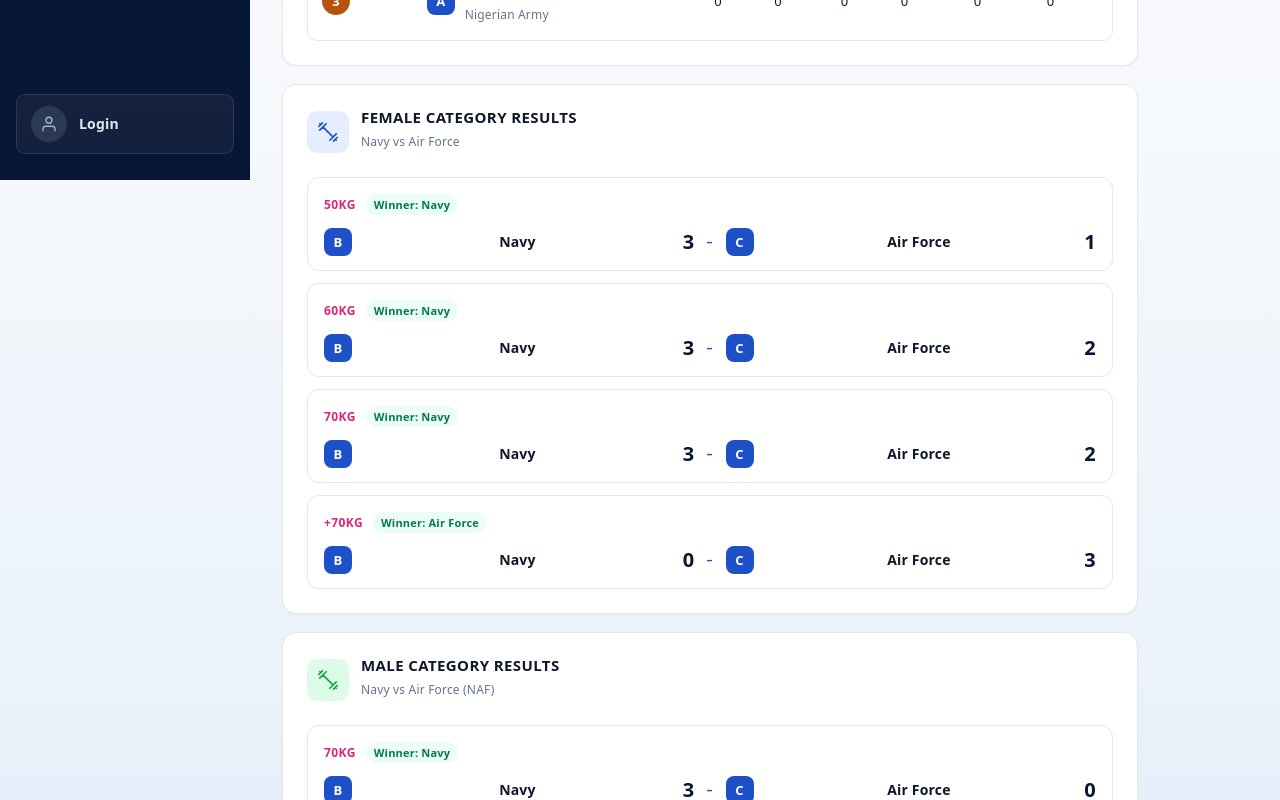
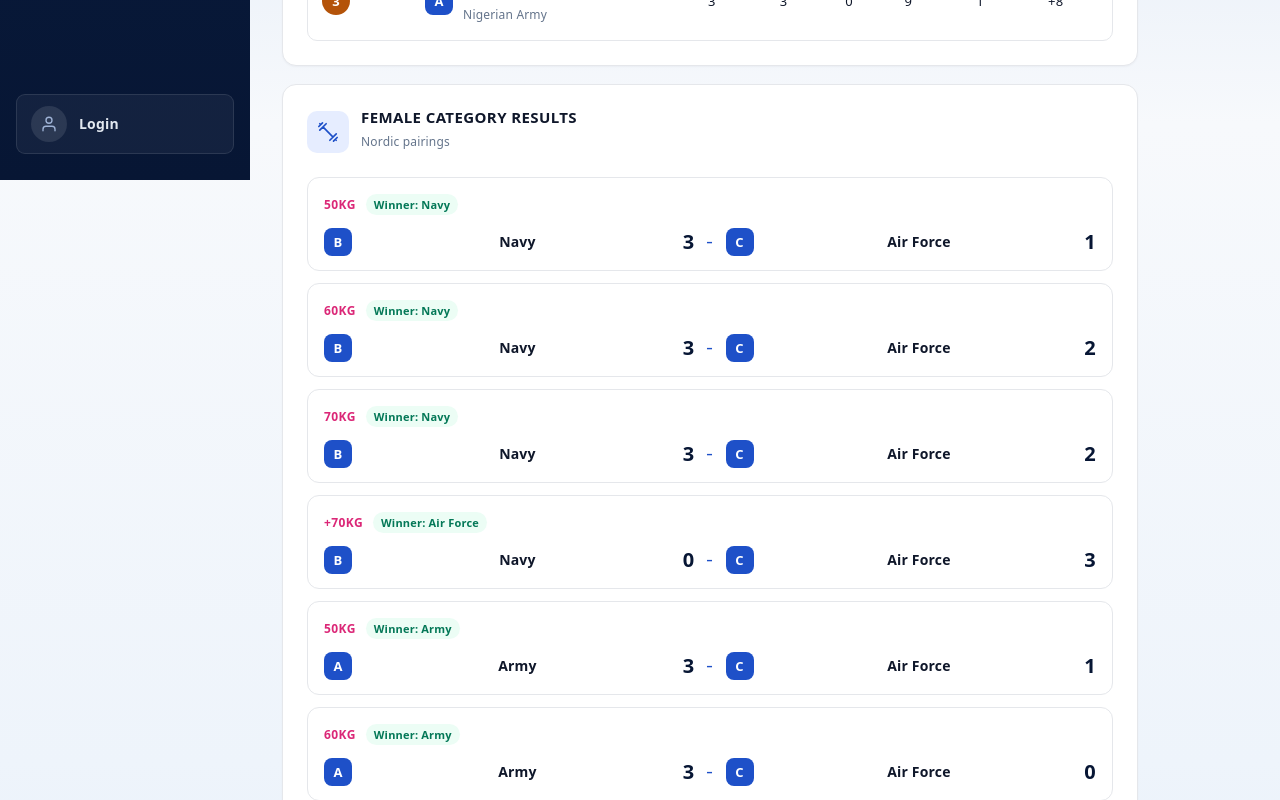
Before and after one commit to geekelo/naval_wrestle_pulse, a React (Vite) app: page /leaderboard in a window 1280 px wide. Shown: the part 620-1420 px from the top of the page. Built offline with nearby package versions, Linux system fonts and the light colour scheme.

Commit message:
Refactor competition results handling: update FEMALE_RESULTS to include Nordic pairings, implement resultSides, resultKey, and resultWinner functions for better score management, and adjust Leaderboard and MatchFixtures components to utilize these new functions for displaying results.

```diff
--- a/src/data/competition.js
+++ b/src/data/competition.js
@@ -26,12 +26,17 @@
   'Departure',
 ]
 
-/** Female category results: Navy (B) vs Air Force (C) */
+/** Female category results (Nordic pairings) */
 export const FEMALE_RESULTS = [
+  // Navy vs Air Force
   { weight: '50kg', scores: { B: 3, C: 1 } },
   { weight: '60kg', scores: { B: 3, C: 2 } },
   { weight: '70kg', scores: { B: 3, C: 2 } },
   { weight: '+70kg', scores: { B: 0, C: 3 } },
+  // Army vs Air Force
+  { weight: '50kg', scores: { A: 3, C: 1 } },
+  { weight: '60kg', scores: { A: 3, C: 0 } },
+  { weight: '70kg', scores: { A: 3, C: 0 } },
 ]
 
 /** Male category results: Navy (B) vs Air Force / NAF (C) */
@@ -48,6 +53,27 @@
 
 export function teamShort(code) {
   return TEAMS.find((t) => t.code === code)?.short || code
+}
+
+export function resultSides(scores) {
+  const entries = Object.entries(scores || {})
+  if (entries.length < 2) return null
+  const [[left, leftScore], [right, rightScore]] = entries
+  return { left, leftScore, right, rightScore }
+}
+
+export function resultKey(row) {
+  const sides = resultSides(row.scores)
+  if (!sides) return row.weight
+  return `${row.weight}-${sides.left}-${sides.right}`
+}
+
+export function resultWinner(scores) {
+  const sides = resultSides(scores)
+  if (!sides) return null
+  if (sides.leftScore > sides.rightScore) return sides.left
+  if (sides.rightScore > sides.leftScore) return sides.right
+  return null
 }
 
 /** Build overall standings from category results (wins + points for/against). */
--- a/src/pages/Leaderboard.jsx
+++ b/src/pages/Leaderboard.jsx
@@ -5,6 +5,9 @@
   MALE_RESULTS,
   buildStandings,
   teamShort,
+  resultSides,
+  resultKey,
+  resultWinner,
 } from '../data/competition.js'
 import navyLogo from '../assets/nigerian-navy-logo.png'
 import eventLogo from '../assets/beach_wrestling_challenge_logo.png'
@@ -144,17 +147,17 @@
               <span className="reg-card-icon blue">{icon.matches}</span>
               <div>
                 <h2>FEMALE CATEGORY RESULTS</h2>
-                <p>Navy vs Air Force</p>
+                <p>Nordic pairings</p>
               </div>
             </div>
 
             <div className="fx-results">
               {FEMALE_RESULTS.map((r) => {
-                const navy = r.scores.B
-                const air = r.scores.C
-                const winner = navy > air ? 'B' : air > navy ? 'C' : null
+                const sides = resultSides(r.scores)
+                if (!sides) return null
+                const winner = resultWinner(r.scores)
                 return (
-                  <div className="fx-result" key={r.weight}>
+                  <div className="fx-result" key={resultKey(r)}>
                     <div className="fx-result-weight">
                       {r.weight}
                       {winner && (
@@ -163,15 +166,15 @@
                     </div>
                     <div className="fx-result-score">
                       <span className="fx-side">
-                        <span className="fx-code sm">B</span>
-                        Navy
-                        <strong>{navy}</strong>
+                        <span className="fx-code sm">{sides.left}</span>
+                        {teamShort(sides.left)}
+                        <strong>{sides.leftScore}</strong>
                       </span>
                       <span className="fx-vs-label">–</span>
                       <span className="fx-side">
-                        <span className="fx-code sm">C</span>
-                        Air Force
-                        <strong>{air}</strong>
+                        <span className="fx-code sm">{sides.right}</span>
+                        {teamShort(sides.right)}
+                        <strong>{sides.rightScore}</strong>
                       </span>
                     </div>
                   </div>
@@ -187,17 +190,17 @@
               <span className="reg-card-icon green">{icon.matches}</span>
               <div>
                 <h2>MALE CATEGORY RESULTS</h2>
-                <p>Navy vs Air Force (NAF)</p>
+                <p>Nordic pairings</p>
               </div>
             </div>
 
             <div className="fx-results">
               {MALE_RESULTS.map((r) => {
-                const navy = r.scores.B
-                const air = r.scores.C
-                const winner = navy > air ? 'B' : air > navy ? 'C' : null
+                const sides = resultSides(r.scores)
+                if (!sides) return null
+                const winner = resultWinner(r.scores)
                 return (
-                  <div className="fx-result" key={r.weight}>
+                  <div className="fx-result" key={resultKey(r)}>
                     <div className="fx-result-weight">
                       {r.weight}
                       {winner && (
@@ -206,15 +209,15 @@
                     </div>
                     <div className="fx-result-score">
                       <span className="fx-side">
-                        <span className="fx-code sm">B</span>
-                        Navy
-                        <strong>{navy}</strong>
+                        <span className="fx-code sm">{sides.left}</span>
+                        {teamShort(sides.left)}
+                        <strong>{sides.leftScore}</strong>
                       </span>
                       <span className="fx-vs-label">–</span>
                       <span className="fx-side">
-                        <span className="fx-code sm">C</span>
-                        Air Force
-                        <strong>{air}</strong>
+                        <span className="fx-code sm">{sides.right}</span>
+                        {teamShort(sides.right)}
+                        <strong>{sides.rightScore}</strong>
                       </span>
                     </div>
                   </div>
--- a/src/pages/MatchFixtures.jsx
+++ b/src/pages/MatchFixtures.jsx
@@ -7,6 +7,9 @@
   FEMALE_RESULTS,
   MALE_RESULTS,
   teamName,
+  teamShort,
+  resultSides,
+  resultKey,
 } from '../data/competition.js'
 import navyLogo from '../assets/nigerian-navy-logo.png'
 import eventLogo from '../assets/beach_wrestling_challenge_logo.png'
@@ -15,24 +18,28 @@
 function ResultCards({ results }) {
   return (
     <div className="fx-results">
-      {results.map((r) => (
-        <div className="fx-result" key={r.weight}>
+      {results.map((r) => {
+        const sides = resultSides(r.scores)
+        if (!sides) return null
+        return (
+          <div className="fx-result" key={resultKey(r)}>
             <div className="fx-result-weight">{r.weight}</div>
             <div className="fx-result-score">
               <span className="fx-side">
-              <span className="fx-code sm">B</span>
-              Navy
-              <strong>{r.scores.B}</strong>
+                <span className="fx-code sm">{sides.left}</span>
+                {teamShort(sides.left)}
+                <strong>{sides.leftScore}</strong>
               </span>
               <span className="fx-vs-label">–</span>
               <span className="fx-side">
-              <span className="fx-code sm">C</span>
-              Air Force
-              <strong>{r.scores.C}</strong>
+                <span className="fx-code sm">{sides.right}</span>
+                {teamShort(sides.right)}
+                <strong>{sides.rightScore}</strong>
               </span>
             </div>
           </div>
-      ))}
+        )
+      })}
     </div>
   )
 }
@@ -115,7 +122,7 @@
             <span className="reg-card-icon green">{icon.leaderboard}</span>
             <div>
               <h2>FEMALE FIXTURES · RESULTS</h2>
-              <p>Navy vs Air Force · Thu 24 Jul 2026</p>
+              <p>Nordic pairings · Thu 24 Jul 2026</p>
             </div>
           </div>
           <ResultCards results={FEMALE_RESULTS} />
```
Lines whose indentation alone changed are shown as unchanged.
